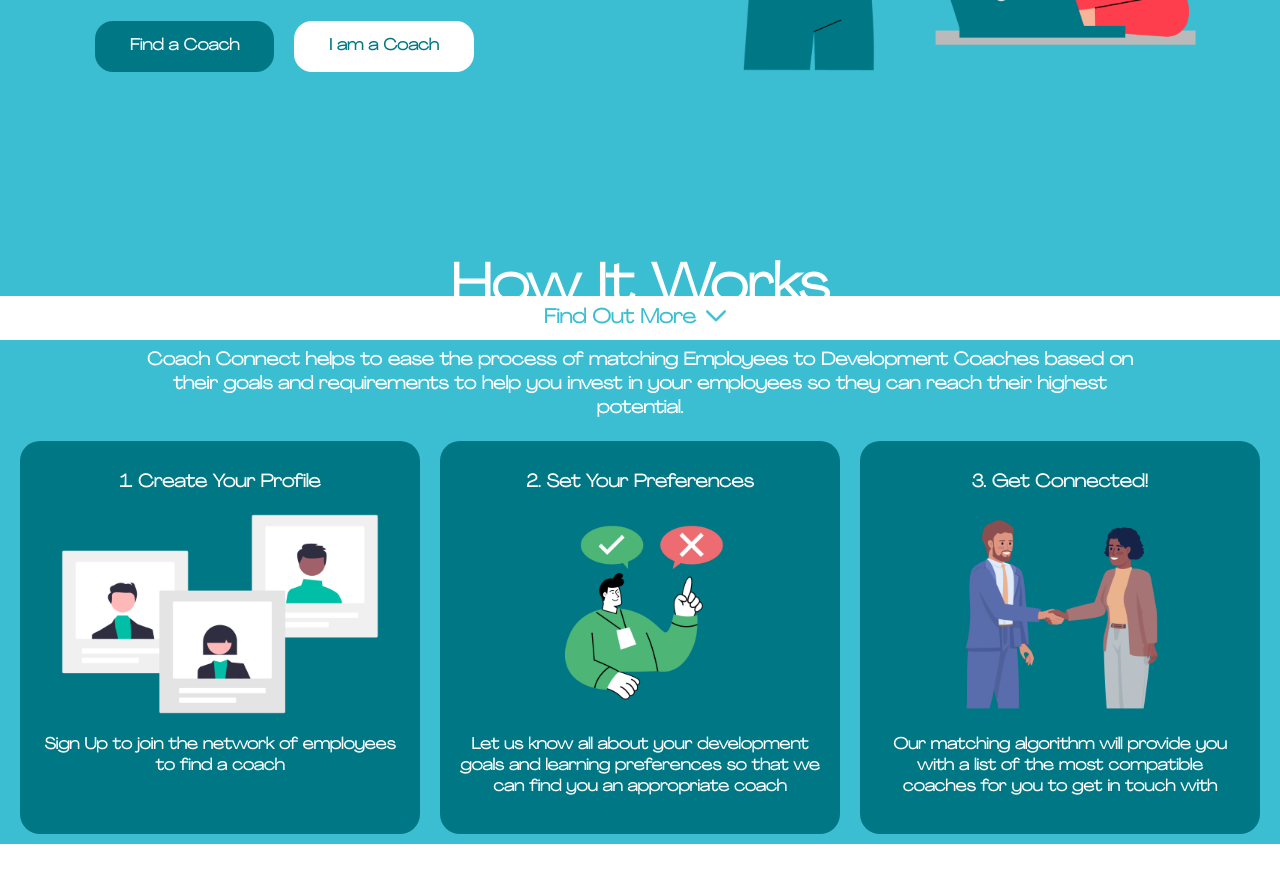
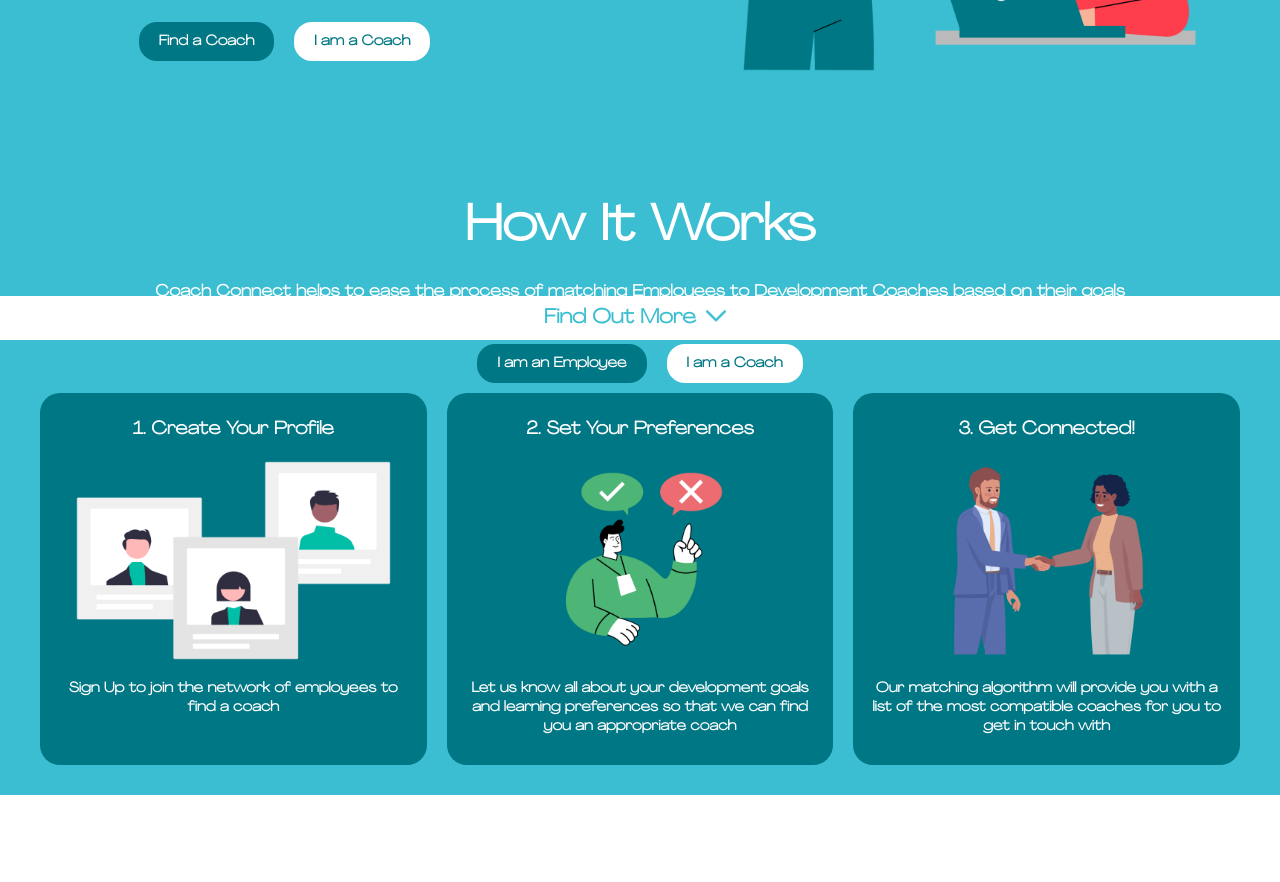
Before and after one commit to jxp100/coach-connect-test, a React (Create React App) app in the folder coach-connect-test/: page / in a window 1280 px wide. Shown: the part 460-1342 px from the top of the page. After the commit the page ends 1295 px from the top, so only its background shows below. Built offline with nearby package versions, Linux system fonts and the light colour scheme.

Commit message:
feat: adding buttons to about page

```diff
--- a/coach-connect-test/package.json
+++ b/coach-connect-test/package.json
@@ -8,7 +8,9 @@
     "@testing-library/user-event": "^13.5.0",
     "react": "^18.2.0",
     "react-dom": "^18.2.0",
+    "react-router-dom": "^6.16.0",
     "react-scripts": "5.0.1",
+    "react-scroll": "^1.8.9",
     "web-vitals": "^2.1.4"
   },
   "scripts": {
--- a/coach-connect-test/src/App.js
+++ b/coach-connect-test/src/App.js
@@ -8,28 +8,17 @@
 import { useState } from 'react';
 
 function App() {
-  const [activeButton, setActiveButton] = useState('Find a Coach');
-
-  const handleFindCoachClick = () => {
-    setActiveButton('Find a Coach');
-  };
-
-  const handleIAmCoachClick = () => {
-    setActiveButton('I am a Coach');
-  };
-
 
 
   return (
     <div >
       <Header />
-      <TopSection id='top-section' activeButton={activeButton}
-        onFindCoachClick={handleFindCoachClick}
-        onIAmCoachClick={handleIAmCoachClick}  />
-      <ScrollToSection text={'Find Out More'} targetPage={"about-section"} />
+      <TopSection id='top-section' />
 
       <div id='about-section'>
-        <About activeButton = {activeButton} />
+        <About />
+        <ScrollToSection text={'Find Out More'} targetPage={"about-section"} offset={-90} />
+
       </div>
 
 
--- a/coach-connect-test/src/components/styles/About.css
+++ b/coach-connect-test/src/components/styles/About.css
@@ -3,10 +3,12 @@
     display: flex;
     justify-content: space-between;
     align-items: flex-start;
-    margin-bottom: 50px;
-    padding: 10px;
+    margin-bottom: 40px;
+    padding: 30px;
+    margin-top: -5px;
     background-color: #3BBED1;
 }
+
 
 p{
     font-family: 'agrandir wide light', sans-serif;
@@ -16,9 +18,29 @@
     text-align: center;
 }
 
+.buttons {
+    display: flex;
+    justify-content: center;
+    gap: 20px;
+    margin-bottom: 10px;
+}
+
+.find-coach-button {
+    font-size: 14px;
+        padding: 10px 20px;
+        border-radius: 18px;
+
+}
+
+.i-am-coach-button {
+    font-size: 14px;
+        padding: 10px 20px;
+        border-radius: 18px;
+}
+
 h4 {
     font-family: 'agrandir wide light', sans-serif;
-    font-size: 18px;
+    font-size: 16px;
     color: #fff;
     font-weight: bold;
     text-align: center;
@@ -36,7 +58,7 @@
     flex: 1;
     background-color: #007785;
     border-radius: 20px;
-    padding: 20px;
+    padding: 15px;
     color: #fff;
     font-weight: bolder;
     text-align: center;
@@ -59,7 +81,7 @@
     text-align: center;
     width: 100%;
     font-family: 'agrandir wide light', sans-serif;
-    font-size: 54px;
+    font-size: 50px;
     color: #fff;
 }
 
@@ -67,6 +89,6 @@
     text-align: center;
     width: 100%;
     font-family: 'agrandir wide light', sans-serif;
-    font-size: 16px;
+    font-size: 14px;
     color: #fff;
 }
--- a/coach-connect-test/src/components/styles/ScrollToSection.css
+++ b/coach-connect-test/src/components/styles/ScrollToSection.css
@@ -28,26 +28,20 @@
 .down-image img {
     height: 20px;
     padding: 10px;
-    fill: #3BBED1;
 
             transform: translateX(-50%);
-            /* Center the image horizontally */
             animation: bounce 2s infinite;
-            /* Apply the 'bounce' animation */
         }
 
-        /* Define the 'bounce' animation */
         @keyframes bounce {
 
             0%,
             100% {
                 transform: translateY(0);
-                /* Initial and final position (no vertical movement) */
             }
 
             50% {
                 transform: translateY(-2px);
-                /* Bounce up */
 
         }
 }
--- a/coach-connect-test/src/components/styles/Top.css
+++ b/coach-connect-test/src/components/styles/Top.css
@@ -5,7 +5,7 @@
     background-color: #3BBED1;
     color: white;
     padding-top: 10px;
-    padding-bottom: 120px;
+    padding-bottom: 50px;
 }
 
 .text {
@@ -28,19 +28,18 @@
     gap: 20px;
 }
 
-.find-coach-button{
-    font-family: 'agrandir wide light', sans-serif;
+.find-coach-button {
     padding: 15px 35px;
     font-size: 16px;
+    font-family: 'agrandir wide light', sans-serif;
     font-weight: bolder;
     background-color: #007785;
-    color: white;
+    color: #fff;
     border: none;
     border-radius: 18px;
     cursor: pointer;
     transition: background-color 0.3s, color 0.3s;
 }
-
 .i-am-coach-button {
     padding: 15px 35px;
         font-size: 16px;
--- a/coach-connect-test/src/components/views/about.js
+++ b/coach-connect-test/src/components/views/about.js
@@ -1,33 +1,75 @@
-import React from 'react';
+import React, { useState } from 'react';
 import '../styles/About.css';
 import createProfile from '../images/create-profile.png';
 import preferences from '../images/preferences.png';
 import handshake from '../images/handshake.png';
 
-const About = ({ activeButton }) => {
+const About = () => {
+    const [activeButton, setActiveButton] = useState('I am an Employee');
+
+    const handleFindCoachClick = () => {
+        setActiveButton('I am an Employee');
+    };
+
+    const handleIAmCoachClick = () => {
+        setActiveButton('I am a Coach');
+    };
+
     return (
         <div className="about-container" id="about-section">
             <div>
                 <h2>How It Works</h2>
-                <h4>Coach Connect helps to ease the process of matching Employees to Development Coaches based on their goals and requirements to help you invest in your employees so they can reach their highest potential.</h4>
+                <h4>
+                    Coach Connect helps to ease the process of matching Employees to
+                    Development Coaches based on their goals and requirements to help you
+                    invest in your employees so they can reach their highest potential.
+                </h4>
 
+                <div className="buttons">
+                    <button
+                        onClick={() => {
+                            handleFindCoachClick();
+                        }}
+                        className={`find-coach-button ${activeButton === 'I am an Employee' ? 'active' : ''
+                            }`}
+                    >
+                        I am an Employee
+                    </button>
+                    <button
+                        onClick={() => {
+                            handleIAmCoachClick();
+                        }}
+                        className={`i-am-coach-button ${activeButton === 'I am a Coach' ? 'active' : ''
+                            }`}
+                    >
+                        I am a Coach
+                    </button>
+                </div>
                 <div className="card-container">
-                    {activeButton === 'Find a Coach' && (
+                    {activeButton === 'I am an Employee' && (
                         <>
                             <div className="card">
                                 <p>1. Create Your Profile</p>
                                 <img src={createProfile} alt="create-profile" />
-                                <h3>Sign Up to join the network of employees to find a coach</h3>
+                                <h3>
+                                    Sign Up to join the network of employees to find a coach
+                                </h3>
                             </div>
                             <div className="card">
                                 <p>2. Set Your Preferences</p>
                                 <img src={preferences} alt="preferences" />
-                                <h3>Let us know all about your development goals and learning preferences so that we can find you an appropriate coach</h3>
+                                <h3>
+                                    Let us know all about your development goals and learning
+                                    preferences so that we can find you an appropriate coach
+                                </h3>
                             </div>
                             <div className="card">
                                 <p>3. Get Connected!</p>
                                 <img src={handshake} alt="get-connected" />
-                                <h3>Our matching algorithm will provide you with a list of the most compatible coaches for you to get in touch with</h3>
+                                <h3>
+                                    Our matching algorithm will provide you with a list of the
+                                    most compatible coaches for you to get in touch with
+                                </h3>
                             </div>
                         </>
                     )}
@@ -38,17 +80,27 @@
                             <div className="card">
                                 <p>1. Create Your Profile</p>
                                 <img src={createProfile} alt="create-profile" />
-                                <h3>Sign Up to join the network of coaches looking to coach an employee </h3>
+                                <h3>
+                                    Sign Up to join the network of coaches looking to coach an
+                                    employee
+                                </h3>
                             </div>
                             <div className="card">
                                 <p>2. Set your Preferences</p>
                                 <img src={preferences} alt="preferences" />
-                                <h3>Let us know all about your development specialities, qualifications and preferences so that we can find you an appropriate employee to coach</h3>
+                                <h3>
+                                    Let us know all about your development specialities,
+                                    qualifications, and preferences so that we can find you an
+                                    appropriate employee to coach
+                                </h3>
                             </div>
                             <div className="card">
                                 <p>3. Get Connected!</p>
                                 <img src={handshake} alt="get-connected" />
-                                <h3>Our matching algorithm will provide you with a list of the most compatible employees for you to get in touch with</h3>
+                                <h3>
+                                    Our matching algorithm will provide you with a list of the
+                                    most compatible employees for you to get in touch with
+                                </h3>
                             </div>
                         </>
                     )}
--- a/coach-connect-test/src/components/views/topSection.js
+++ b/coach-connect-test/src/components/views/topSection.js
@@ -5,7 +5,7 @@
 import About from './about';
 
 
-const TopSection = ({ activeButton, onFindCoachClick, onIAmCoachClick }) => {
+const TopSection = () => {
 
     return (
         <div className="top-section">
@@ -13,18 +13,13 @@
                 <h1>Connecting Employees to Development Coaches</h1>
                 <div className="buttons">
                     <button
-                        onClick={() => {
-                            onFindCoachClick();
-                        }}
-                        className={`find-coach-button ${activeButton === 'Find a Coach' ? 'active' : ''}`}
+                        className="find-coach-button"
                     >
                         Find a Coach
                     </button>
                     <button
-                        onClick={() => {
-                            onIAmCoachClick();
-                        }}
-                        className={`i-am-coach-button ${activeButton === 'I am a Coach' ? 'active' : ''}`}
+
+                        className="i-am-coach-button"
                     >
                         I am a Coach
                     </button>
```
Also changed, not shown: coach-connect-test/src/components/views/scrollToSection.js (+11 -9 lines), coach-connect-test/src/components/images/down-chevron-white.svg, 1 other file (tests, documents, lock files or other folders).
